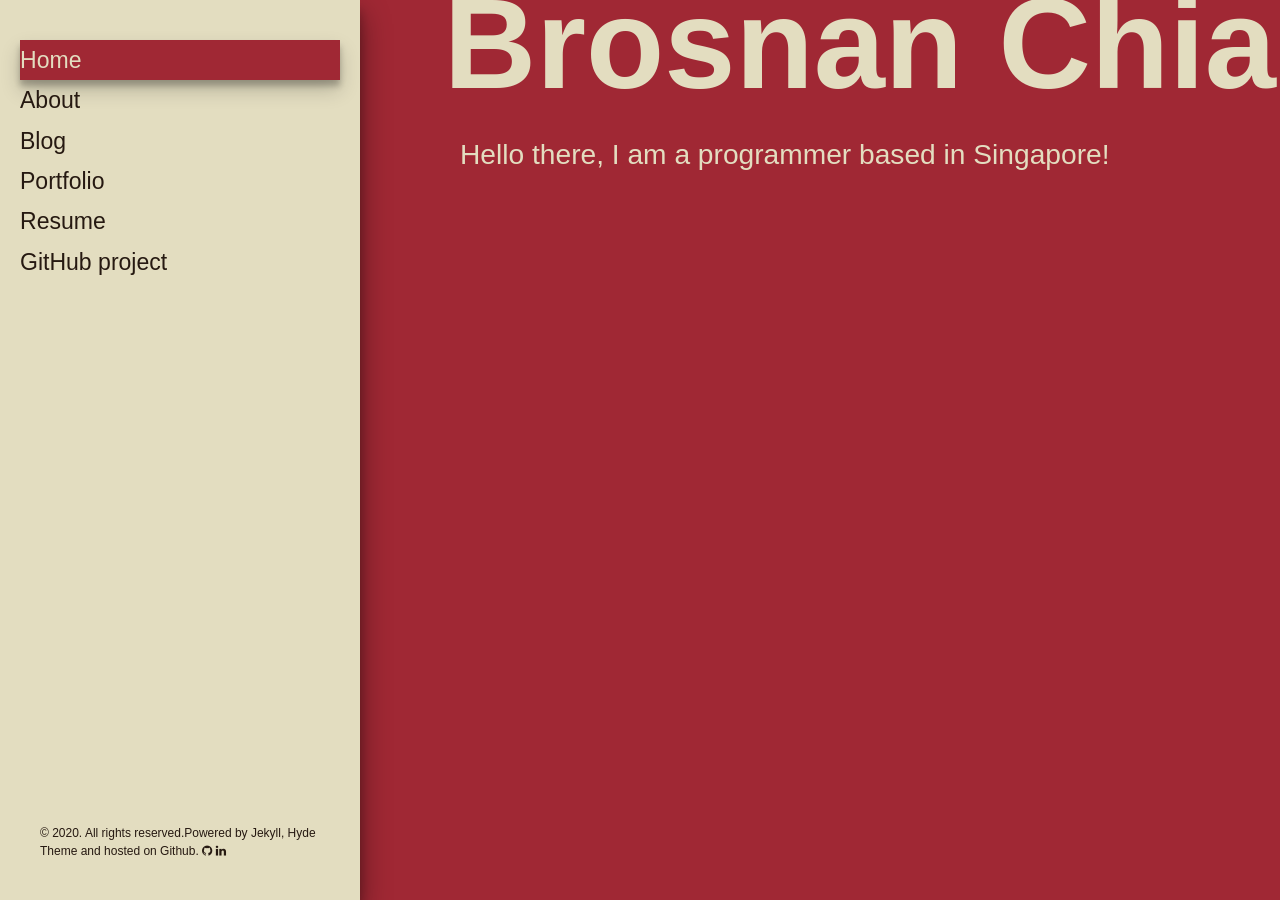
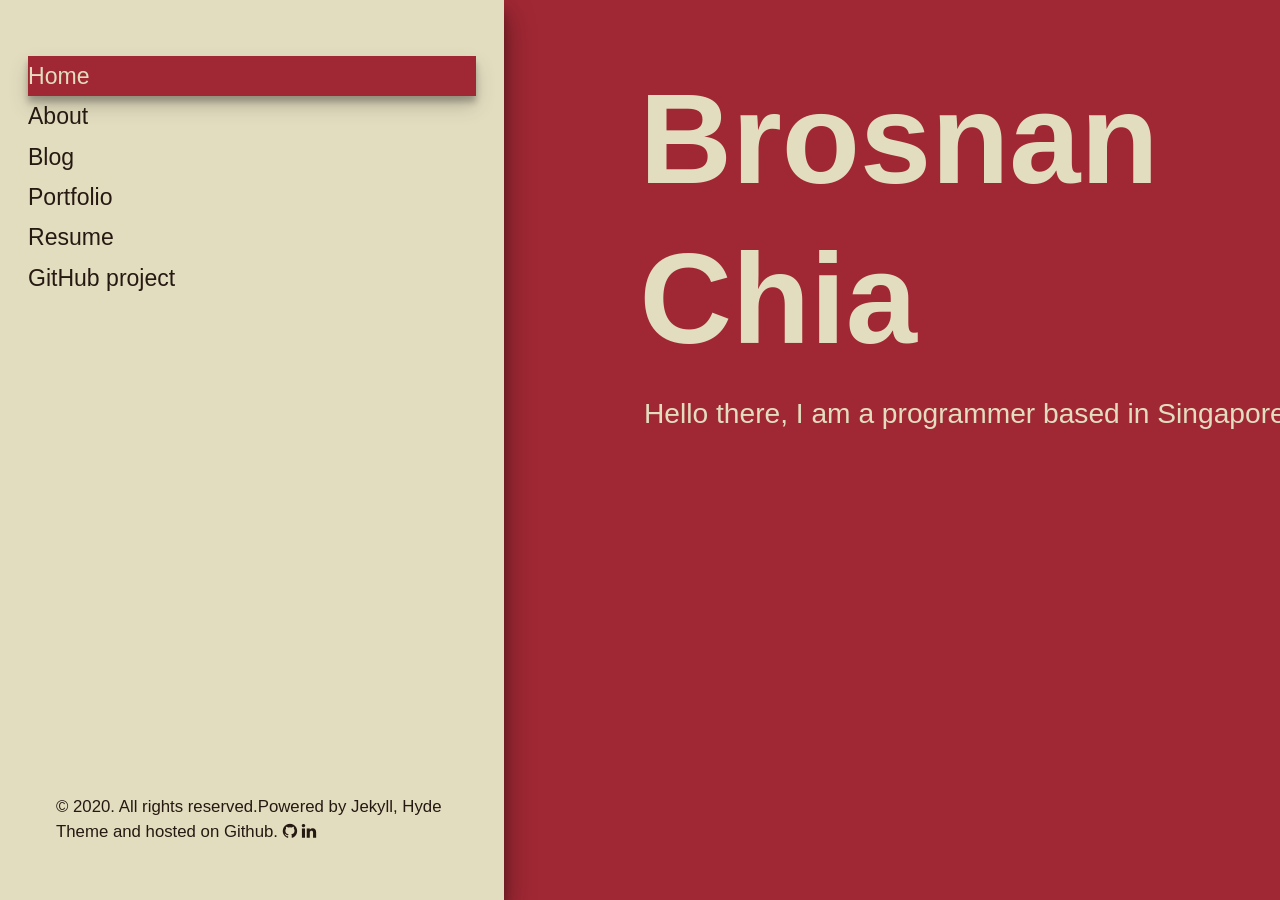
Before and after one commit to broscew/broscew.github.io, a Jekyll site: the page built from index.html, in a window 1280 px wide. Built offline with Jekyll 4.4.1, drawn with Linux system fonts in a browser that asks for light colours; the list of posts is cut into pages by our own code.

Commit message:
font size changes to the rest of the content

```diff
--- a/public/css/hyde.css
+++ b/public/css/hyde.css
@@ -38,12 +38,12 @@ html {
 }
 @media (min-width: 48em) {
   html {
-    font-size: 16px;
+    font-size: 24px;
   }
 }
 @media (min-width: 58em) {
   html {
-    font-size: 20px;
+    font-size: 28px;
   }
 }
 
--- a/public/css/poole.css
+++ b/public/css/poole.css
@@ -49,14 +49,14 @@ body {
 
 html {
   font-family: 'Roboto', sans-serif;
-  font-size: 16px;
+  font-size: 24px;
   line-height: 1.5;
   background-color: #a02834;
   color: #e3ddc0;
 }
 @media (min-width: 38em) {
   html {
-    font-size: 20px;
+    font-size: 28px;
   }
 }
 
@@ -111,19 +111,19 @@ h1, h2, h3, h4, h5, h6 {
   text-rendering: optimizeLegibility;
 }
 h1 {
-  font-size: 2rem;
+  font-size: 4rem;
 }
 h2 {
   margin-top: 1rem;
-  font-size: 1.5rem;
+  font-size: 3rem;
 }
 h3 {
   margin-top: 1.5rem;
-  font-size: 1.25rem;
+  font-size: 2.5rem;
 }
 h4, h5, h6 {
   margin-top: 1rem;
-  font-size: 1rem;
+  font-size: 2rem;
 }
 
 /* Body text */
@@ -294,7 +294,7 @@ tbody tr:nth-child(odd) th {
 
 .name-content{
     font-size: 10vw;
-    margin-left: -1.5%;
+    margin-left: -0.6%;
 }
 
 .desc-content
```
